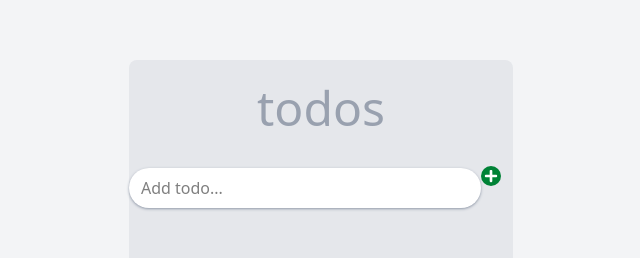
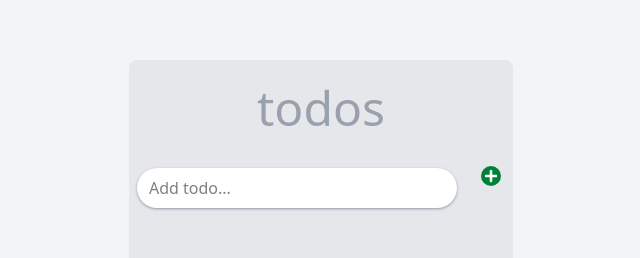
Before and after one commit to kelia01/TODO--app, a React (Vite) app: page / in a window 1280 px wide. Shown: the part 148-406 px from the top of the page, without its empty margins (319-959 px from the left). Built offline with nearby package versions, Linux system fonts and the light colour scheme.

Commit message:
Restyled sections to make them look clean

```diff
--- a/src/App.tsx
+++ b/src/App.tsx
@@ -14,10 +14,10 @@ function App() {
     setInputVal("");
   };
 
-  const removeTask = ((e: React.FormEvent, id: number) => {
+  const removeTask = (e: React.FormEvent, id: number) => {
     e.preventDefault();
-    setTasks(prev => prev.filter((_, index) => id !== index))
-  })
+    setTasks((prev) => prev.filter((_, index) => id !== index));
+  };
 
   const toggleTask = (index: number) => {
     setTasks((prev) =>
@@ -29,7 +29,7 @@ function App() {
 
   const handleSubmit = (e: React.FormEvent) => {
     e.preventDefault();
-    addTask(inputVal);
+    inputVal !== '' ? addTask(inputVal) : alert('You have no task');
   };
 
   return (
@@ -47,12 +47,12 @@ function App() {
               value={inputVal}
               placeholder="Add todo..."
               onChange={(e) => setInputVal(e.target.value)}
-              className="bg-white rounded-3xl shadow-gray-400 shadow px-3 py-2 mt-6 w-[22rem] pr-12"
+              className="bg-white rounded-3xl shadow-gray-400 shadow px-3 py-2 mt-6 ml-2 w-[20rem] pr-12"
             />
             <button
               type="submit"
               aria-label="Add todo"
-              className="bg-green-700 absolute right-3 top-1/2 -translate-y-1/2 w-5 h-5 rounded-full flex items-center justify-center cursor-pointer"
+              className="bg-green-700 absolute right-3 top-1/2 bottom-1/2 -translate-y-1/2 w-5 h-5 rounded-full flex items-center justify-center cursor-pointer"
             >
               <FaPlus className="text-white text-sm" />
             </button>
@@ -76,8 +76,12 @@ function App() {
                 >
                   {task.task}
                 </p>
-                <button className="text-red-600 absolute right-6"
-                onClick={(e) => removeTask(e, index)}><FaTrash /></button>
+                <button
+                  className="text-red-600 absolute right-6 cursor-pointer"
+                  onClick={(e) => removeTask(e, index)}
+                >
+                  <FaTrash />
+                </button>
               </label>
             ))}
           </div>
--- a/src/output.css
+++ b/src/output.css
@@ -203,6 +203,12 @@
   .right-6 {
     right: calc(var(--spacing) * 6);
   }
+  .bottom-1 {
+    bottom: calc(var(--spacing) * 1);
+  }
+  .bottom-1\/2 {
+    bottom: calc(1/2 * 100%);
+  }
   .mt-4 {
     margin-top: calc(var(--spacing) * 4);
   }
@@ -211,6 +217,9 @@
   }
   .mb-3 {
     margin-bottom: calc(var(--spacing) * 3);
+  }
+  .ml-2 {
+    margin-left: calc(var(--spacing) * 2);
   }
   .flex {
     display: flex;
@@ -232,6 +241,12 @@
   }
   .w-96 {
     width: calc(var(--spacing) * 96);
+  }
+  .w-\[2rem\] {
+    width: 2rem;
+  }
+  .w-\[20rem\] {
+    width: 20rem;
   }
   .w-\[22rem\] {
     width: 22rem;
@@ -312,6 +327,9 @@
   }
   .p-4 {
     padding: calc(var(--spacing) * 4);
+  }
+  .px-1 {
+    padding-inline: calc(var(--spacing) * 1);
   }
   .px-3 {
     padding-inline: calc(var(--spacing) * 3);
```
